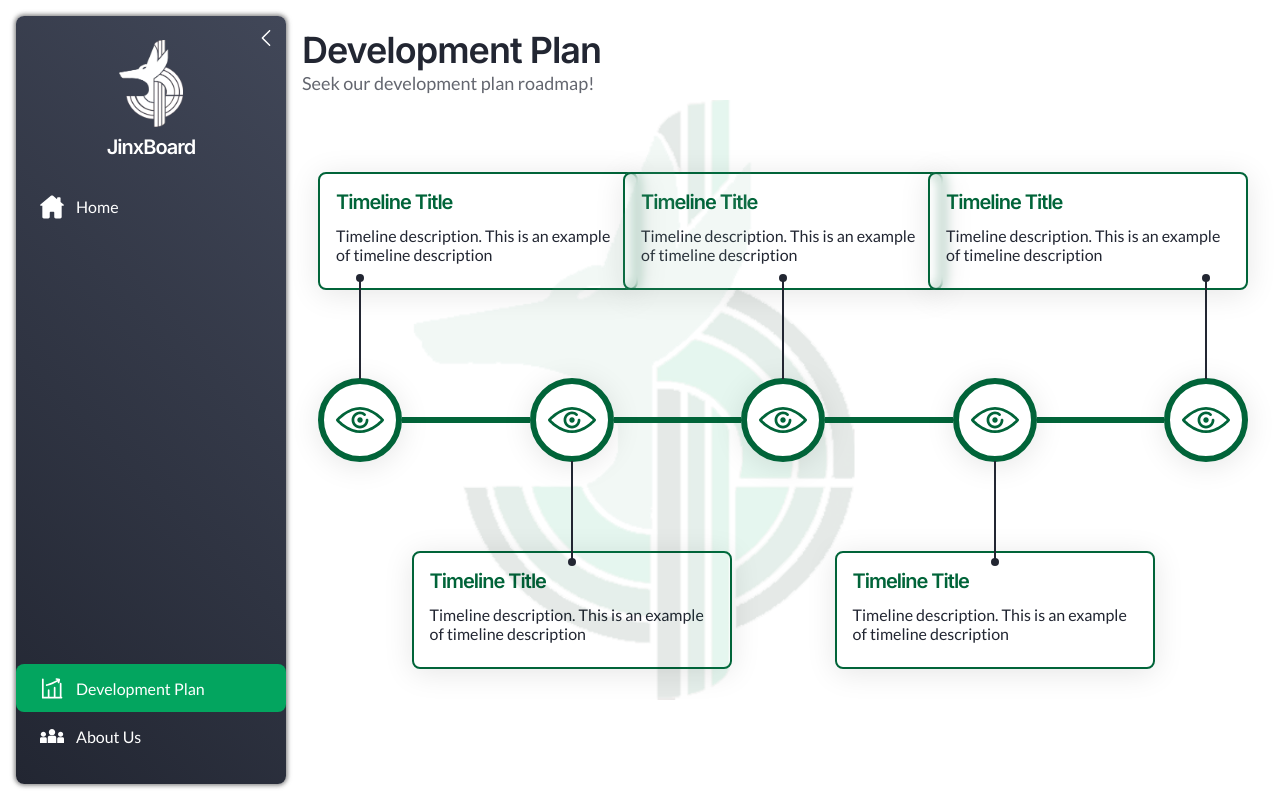
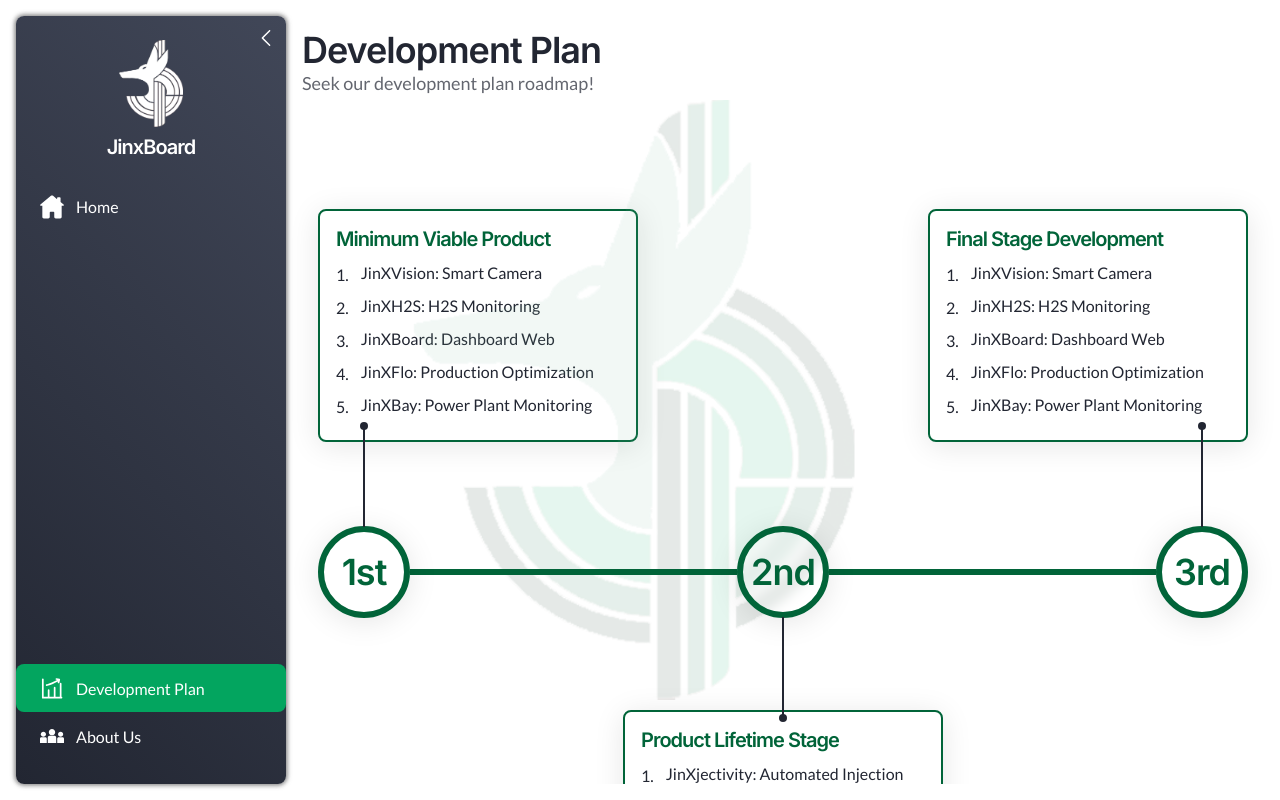
Before and after one commit to fadhilrafiii/JinXBoard, a React (Create React App) app: page /development-plan in a window 1280 px wide. Built offline with nearby package versions, Linux system fonts and the light colour scheme.

Commit message:
Fill content development plan page

```diff
--- a/src/Components/Timeline/index.module.css
+++ b/src/Components/Timeline/index.module.css
@@ -1,18 +1,50 @@
 /* General Styling */
 .timelineItemContainer {
   position: relative;
+}
+
+.textNode {
+  display: flex;
+  align-items: center;
+  justify-content: center;
+  height: 56px;
+  width: 56px;
+  color: var(--primary-color);
+}
+
+.listDesc {
+  color: var(--secondary-color);
 }
 
 .detailTimeline {
   padding: var(--padding-xl);
   padding-bottom: var(--padding-xxl);
   border: 2px solid var(--primary-color);
-  /* background: var(--bg-radial-primary); */
+  transition: all .2s;
 }
 
 .detailTimeline > h5 {
   margin-bottom: var(--padding-l);
   color: var(--primary-color);
+}
+
+@media (max-width: 800px) {
+  .detailTimeline > h5 {
+    font-size: 16px;
+  }
+
+  .detailTimeline div {
+    font-size: 13px;
+    margin-bottom: 0;
+  }
+}
+
+.hoveredNode {
+  z-index: 10 !important;
+}
+
+.hoveredNode .detailTimeline {
+  background-color: white;
 }
 /* End of General Styling */
 
@@ -29,10 +61,10 @@
 .oddHorizontalTimelineNode {
   border-radius: var(--border-radius-circle);
   position: relative;
-  background-color: white;
   padding: var(--padding-l);
   border: 6px solid var(--primary-color);
   background-color: white;
+  pointer-events: none;
 }
 
 .oddHorizontalTimelineNode::before {
@@ -65,7 +97,7 @@
   position: relative;
   padding: var(--padding-l);
   border: 6px solid var(--primary-color);
-  background-color: white;
+  pointer-events: none;
 }
 
 .evenHorizontalTimelineNode::before {
@@ -120,7 +152,7 @@
 .horizontalDetailTimelineContainer.evenHorizontalContainer {
   position: absolute;
   left: 50%;
-  bottom: -105%;
+  bottom: -100%;
   transform: translate(-50%, 100%);
 }
 
@@ -157,10 +189,9 @@
 .oddVerticalTimelineNode {
   border-radius: var(--border-radius-circle);
   position: relative;
-  background-color: white;
   padding: var(--padding-l);
   border: 6px solid var(--primary-color);
-  background-color: white;
+  cursor: pointer;
 }
 
 .oddVerticalTimelineNode::before {
@@ -193,7 +224,7 @@
   position: relative;
   padding: var(--padding-l);
   border: 6px solid var(--primary-color);
-  background-color: white;
+  cursor: pointer;
 }
 
 .evenVerticalTimelineNode::before {
--- a/src/Components/Timeline/index.tsx
+++ b/src/Components/Timeline/index.tsx
@@ -1,7 +1,8 @@
-import React, { useMemo } from 'react';
+import React, { useMemo, useState } from 'react';
 
 import Card from 'Components/Card';
 import { Icon, IconName } from 'Components/Icon';
+import List, { ListType } from 'Components/List';
 
 import { Colors } from 'Shared/Enums';
 import { TimelineContent } from 'Shared/Types';
@@ -19,6 +20,8 @@
 }
 
 const Timeline = ({ orientation, timelineContent }: TimelineProps) => {
+  const [hoveredNode, setHoveredNode] = useState<number | null>(null);
+
   const timelineStyles = useMemo(() => {
     if (orientation === TimelineOrientation.Vertical)
       return {
@@ -48,11 +51,14 @@
 
   return (
     <div className={timelineStyles.timelineContainer}>
-      {timelineContent.map(({ node, title, description, date }: TimelineContent, index: number) => {
+      {timelineContent.map(
+        ({ node, title, description, descriptionList, date }: TimelineContent, index: number) => {
           const detailContainerStyles = [timelineStyles.detailTimelineContainer];
 
           if (index % 2 === 0) detailContainerStyles.push(timelineStyles.oddContainer);
           else detailContainerStyles.push(timelineStyles.evenContainer);
+
+          if (index === hoveredNode) detailContainerStyles.push(styles.hoveredNode);
 
           return (
             <React.Fragment key={index}>
@@ -60,13 +66,17 @@
               <div className={styles.timelineItemContainer}>
                 <Card
                   className={
-                  index % 2 === 0 ? timelineStyles.oddTimelineNode : timelineStyles.evenTimelineNode
+                    index % 2 === 0
+                      ? timelineStyles.oddTimelineNode
+                      : timelineStyles.evenTimelineNode
                   }
+                  onMouseEnter={() => setHoveredNode(index)}
+                  onMouseLeave={() => setHoveredNode(null)}
                 >
                   {node in IconName ? (
                     <Icon name={node} fill={Colors.Primary} height={48} width={48} />
                   ) : (
-                  node
+                    <h2 className={styles.textNode}>{node}</h2>
                   )}
                 </Card>
                 <div className={detailContainerStyles.join(' ')}>
@@ -74,12 +84,26 @@
                   <Card className={styles.detailTimeline}>
                     <h5>{title}</h5>
                     <p>{description}</p>
+                    {descriptionList.length > 0 && (
+                      <List
+                        listType={ListType.ORDERED}
+                        bulletIconName={IconName.Check}
+                        className={styles.cardDescriptionList}
+                      >
+                        {descriptionList.map((desc: string, index: number) => (
+                          <div className={styles.listDesc} key={index}>
+                            {desc}
+                          </div>
+                        ))}
+                      </List>
+                    )}
                   </Card>
                 </div>
               </div>
             </React.Fragment>
           );
-      })}
+        },
+      )}
     </div>
   );
 };
--- a/src/Pages/DevelopmentPlan/constants.ts
+++ b/src/Pages/DevelopmentPlan/constants.ts
@@ -1,31 +1,36 @@
-import { IconName } from 'Components/Icon';
-
 import { TimelineContent } from 'Shared/Types';
 
 export const timelineContent: TimelineContent[] = [
   {
-    node: IconName.Eye,
-    title: 'Timeline Title',
-    description: 'Timeline description. This is an example of timeline description',
+    node: '1st',
+    title: 'Minimum Viable Product',
+    descriptionList: [
+      'JinXVision: Smart Camera',
+      'JinXH2S: H2S Monitoring',
+      'JinXBoard: Dashboard Web',
+      'JinXFlo: Production Optimization',
+      'JinXBay: Power Plant Monitoring',
+    ],
   },
   {
-    node: IconName.Eye,
-    title: 'Timeline Title',
-    description: 'Timeline description. This is an example of timeline description',
+    node: '2nd',
+    title: 'Product Lifetime Stage',
+    descriptionList: [
+      'JinXjectivity: Automated Injection',
+      'JinXH2S: Scaling Formation Prediction',
+      'Machine Learning Optimization',
+      'Further JinXBoard Integration',
+    ],
   },
   {
-    node: IconName.Eye,
-    title: 'Timeline Title',
-    description: 'Timeline description. This is an example of timeline description',
-  },
-  {
-    node: IconName.Eye,
-    title: 'Timeline Title',
-    description: 'Timeline description. This is an example of timeline description',
-  },
-  {
-    node: IconName.Eye,
-    title: 'Timeline Title',
-    description: 'Timeline description. This is an example of timeline description',
+    node: '3rd',
+    title: 'Final Stage Development',
+    descriptionList: [
+      'JinXVision: Smart Camera',
+      'JinXH2S: H2S Monitoring',
+      'JinXBoard: Dashboard Web',
+      'JinXFlo: Production Optimization',
+      'JinXBay: Power Plant Monitoring',
+    ],
   },
 ];
--- a/src/Pages/DevelopmentPlan/index.module.css
+++ b/src/Pages/DevelopmentPlan/index.module.css
@@ -1,5 +1,5 @@
 .container {
-  min-height: 80%;
+  min-height: 120%;
   position: relative;
   display: flex;
   align-items: center;
--- a/src/Shared/Types/Content.ts
+++ b/src/Shared/Types/Content.ts
@@ -22,8 +22,6 @@
 } & Content;
 
 export type TimelineContent = {
-  title: string;
-  description: string;
+  node: IconName | string;
   date?: string;
-  node: IconName | string;
-};
+} & ContentWithList;
```
Lines whose indentation alone changed are shown as unchanged.
